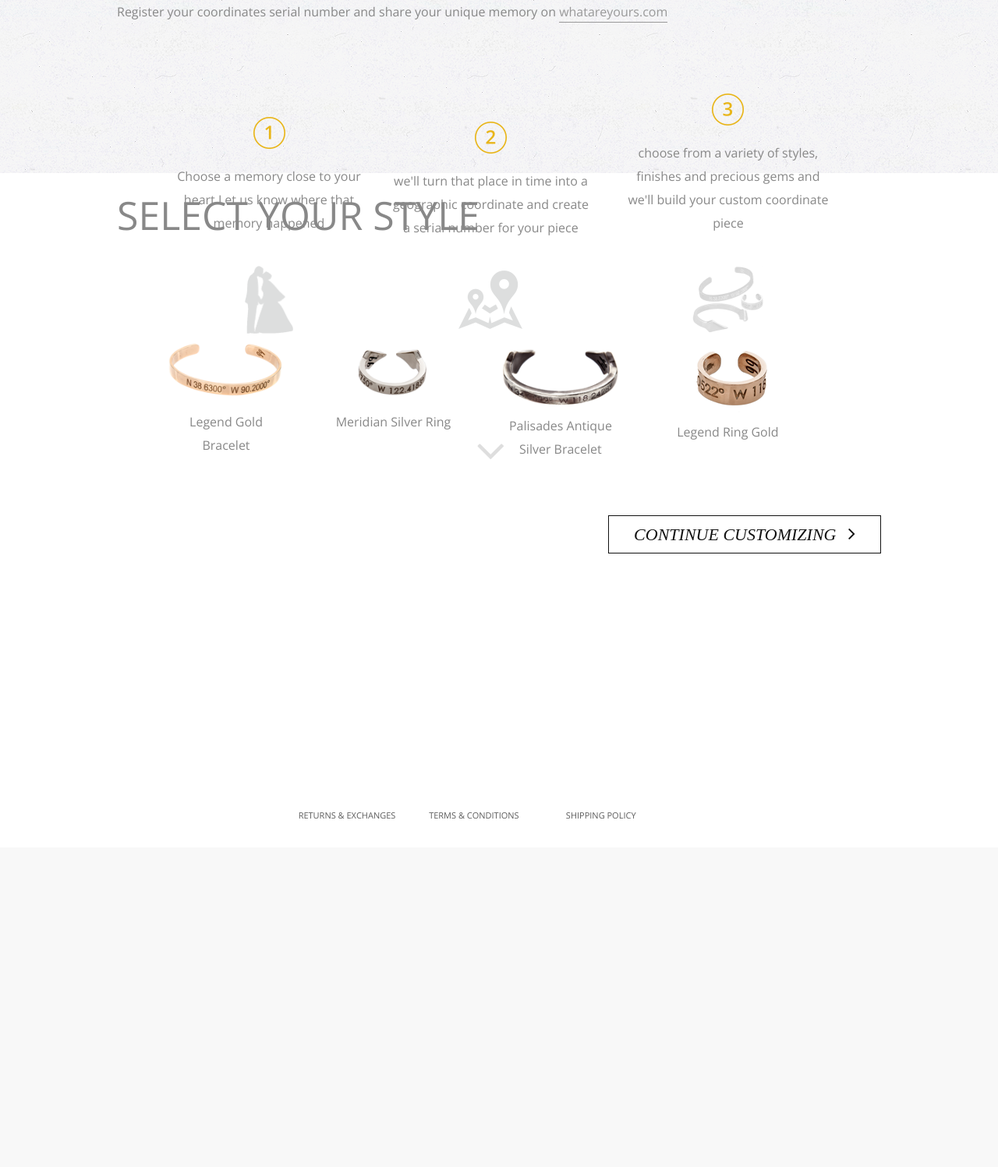
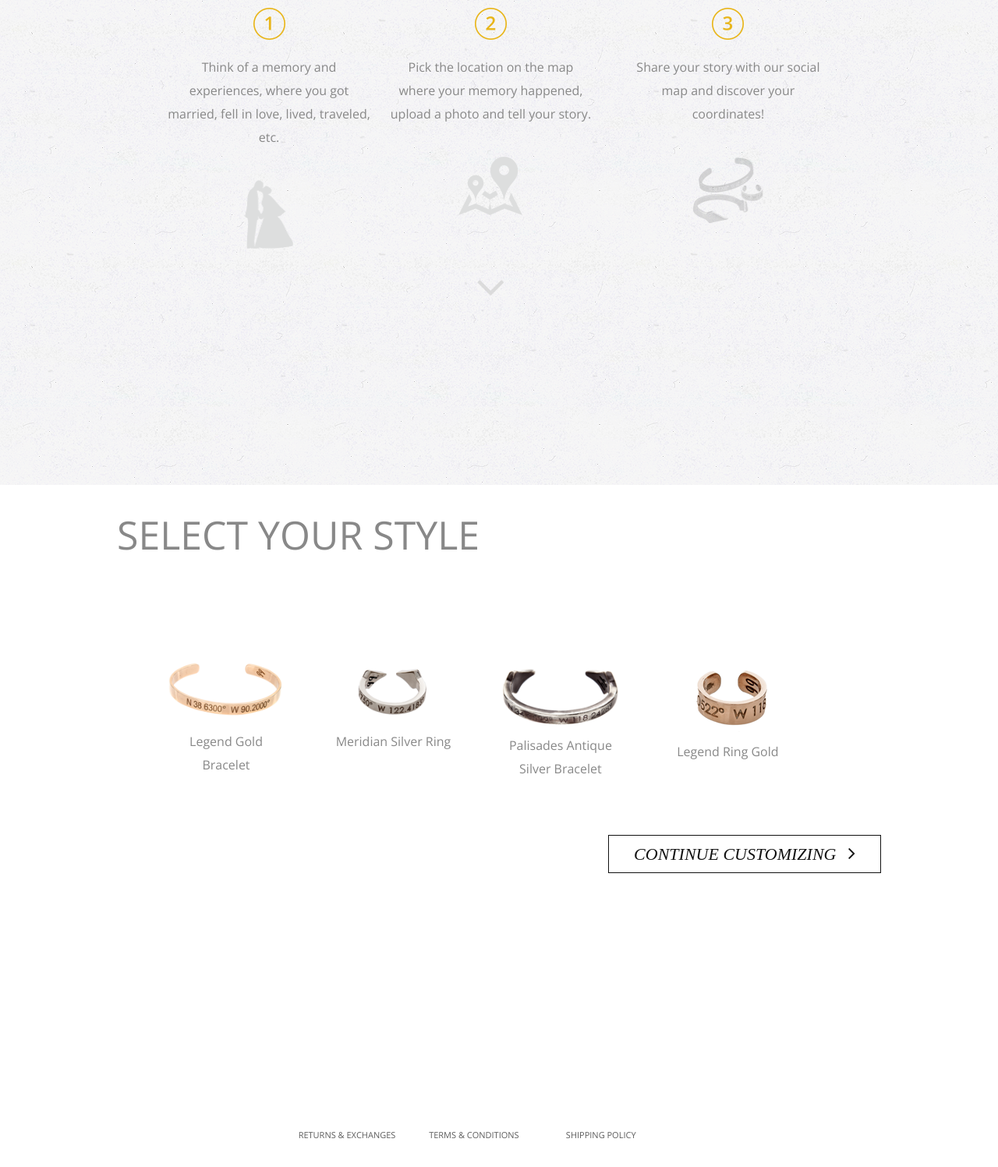
Before and after one commit to achosbarcelona/coordinatescollection, a PHP site: page / in a window 1280 px wide. Shown: the part 2541-4038 px from the top of the page at 78% size. Before the commit the page ends 3591 px from the top, so only its background shows below. Run offline with PHP 8.4, Linux system fonts and the light colour scheme; some libraries are stand-ins or nearby versions.

Commit message:
Added ways section fixes

```diff
--- a/css/override.css
+++ b/css/override.css
@@ -29,7 +29,7 @@ nav li{display: inline-block;margin-right: 5px;line-height: 35px;}
 }
 #continue-arrow{
 	float: left;
-	margin: 100px 0 0 460px;
+	margin: 100px 0 100px 460px;
 }
 #continue-arrow .icon-angle-down{
 	font-size: 60px;
@@ -81,7 +81,7 @@ nav li{display: inline-block;margin-right: 5px;line-height: 35px;}
 	height: 100%;
 }
 #about-us .medium{
-	height: 900px;
+	height: 100%;
 }
 #about-us .medium .left-icon{
 	float: left;
@@ -167,15 +167,15 @@ nav li{display: inline-block;margin-right: 5px;line-height: 35px;}
 	padding-bottom: 20px;
 }
 #ways{
-	float:left;
-	margin: 200px 0 0 0;
+	margin: 0 0 0 0;
 	clear: both;
 	background: url(/img/patterns/dust_@2X.png);
 	width: 100%;
 	height: 100%;
+	min-height: 1300px;
 }
 #ways .medium{
-	height: 750px;
+	height: 100%;
 }
 #ways .medium h3{
 	font: 50px 'Open Sans',sans-serif;
@@ -257,6 +257,7 @@ nav li{display: inline-block;margin-right: 5px;line-height: 35px;}
 	font-weight: 300;
 	color: #888;
 	text-transform: inherit;
+	vertical-align: top;
 }
 #ways .medium .how-it-works ul.steps-content li .circles{
 	display: block;
@@ -272,17 +273,15 @@ nav li{display: inline-block;margin-right: 5px;line-height: 35px;}
 	padding-top: 20px;
 	padding-bottom: 20px;
 }
-
-
-
-
-
+#ways .medium #continue-arrow{
+	margin-top: 30px;
+}
 #ways .medium a#continue-arrow{
 	border: none;
 
 }
 #personalize{
-	margin: 200px 0 0 0;
+	margin: 0 0 0 0;
 	clear: both;
 	height: 100%;
 }
@@ -467,6 +466,11 @@ footer ul#footer-wrapper li a:hover{text-decoration: underline;color: #333;}
 /* ----------------------------- Scrolls Bars ---------------------------------------*/
 
 /* ----------------------------- Media Queries ---------------------------------------*/
+@media only screen and(max-height: 769px){
+	#ways .medium .how-it-works{
+		height: 400px;
+	}
+}
 @media only screen and(min-height: 900px){
 	#home button{
 		margin: 800px 0 10px 0;
--- a/index.html
+++ b/index.html
@@ -88,21 +88,21 @@
         <ul class="steps-content">
           <li style="margin-right: 20px;">
             <img src="/img/circle1.png" alt="First step" class="circles" />
-            <p>Choose a memory close to your heart Let us know where that memory happened</p>
+            <p>Think of a memory and experiences, where you got married, fell in love, lived, traveled, etc.</p>
             <img src="/img/step1.png" width="62" height="88" />
           </li>
           <li style="margin-right: 40px;">
             <img src="/img/circle2.png" alt="Second step" class="circles" />
-            <p>we'll turn that place in time into a geographic coordinate and create a serial number for your piece</p><img src="/img/step2.png" width="82" height="75" /></li>
+            <p>Pick the location on the map where your memory happened, upload a photo and tell your story.</p><img src="/img/step2.png" width="82" height="75" /></li>
           <li>
             <img src="/img/circle3.png" alt="Third step" class="circles" />
-            <p>choose from a variety of styles, finishes and precious gems and we'll build your custom coordinate piece</p>
+            <p>Share your story with our social map and discover your coordinates!</p>
             <img src="/img/step3.png" width="92" height="86" /></li>
         </ul>
-        <a href="#personalize" class="scroll" id="continue-arrow">
-          <i class="icon-angle-down"></i>
-        </a>
       </div>
+      <a href="#personalize" class="scroll" id="continue-arrow">
+        <i class="icon-angle-down"></i>
+      </a>
     </div>
   </section>
   <section id="personalize">
```
